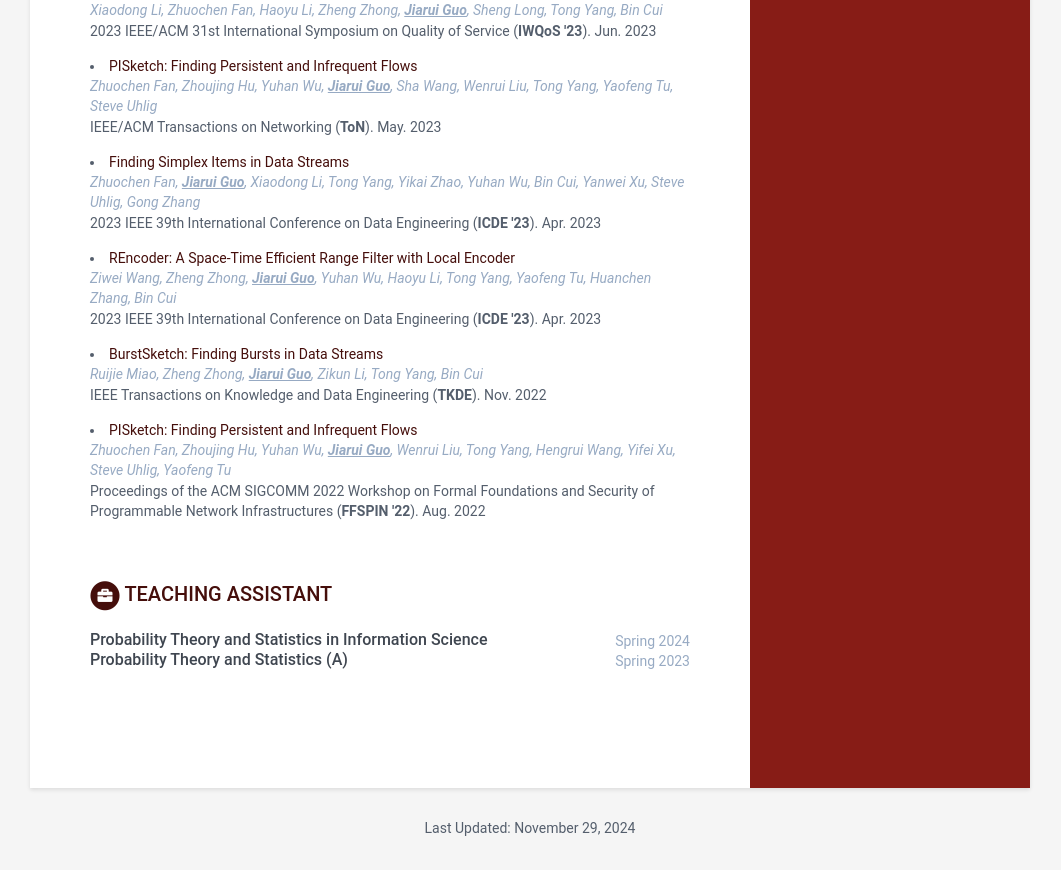
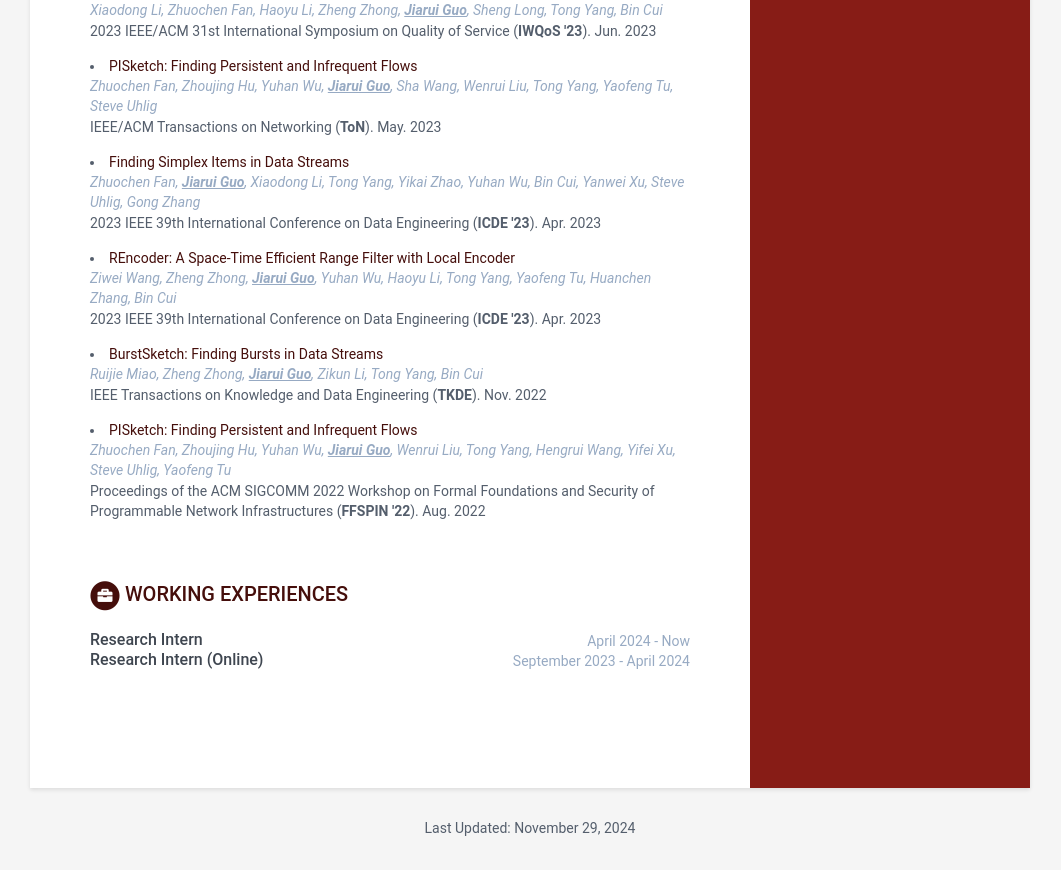
Before and after one commit to ntguojiarui/ntguojiarui.github.io, a Jekyll site: the page built from index.html, in a window 1280 px wide, cut to the strip 908-1778 px from the top of the page. Shown: the whole strip, without its empty margins (110-1171 px from the left). Built offline with Jekyll 4.4.1, drawn with Linux system fonts in a browser that asks for light colours.

Commit message:
add working experience

```diff
--- a/_data/data.yml
+++ b/_data/data.yml
@@ -108,12 +108,14 @@ publications:
         other: <a href="./papers/pisketch_ffspin.pdf">[PDF]</a>
 
 experiences:
-    title: Teaching Assistant
+    title: Working Experiences
     contents:
-      - role: Probability Theory and Statistics in Information Science
-        time: Spring 2024
-      - role: Probability Theory and Statistics (A)
-        time: Spring 2023
+      - role: Research Intern
+        time: April 2024 - Now
+        company: Baichuan Inc., Beijing, China
+      - role: Research Intern (Online)
+        time: September 2023 - April 2024
+        company: Theory Lab, Huawei Technologies Co.Ltd., Hong Kong SAR, China
 
 projects:
     title: Projects
```
